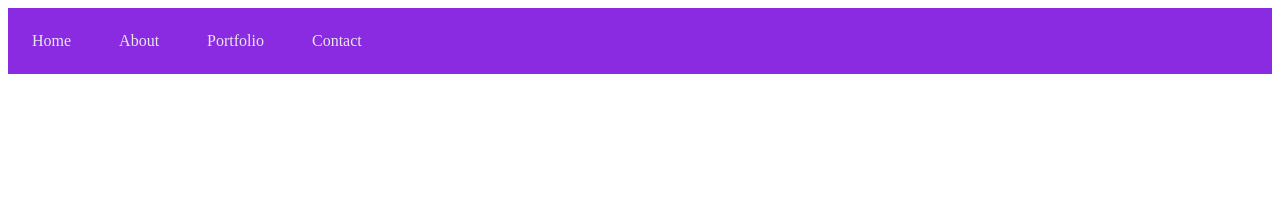
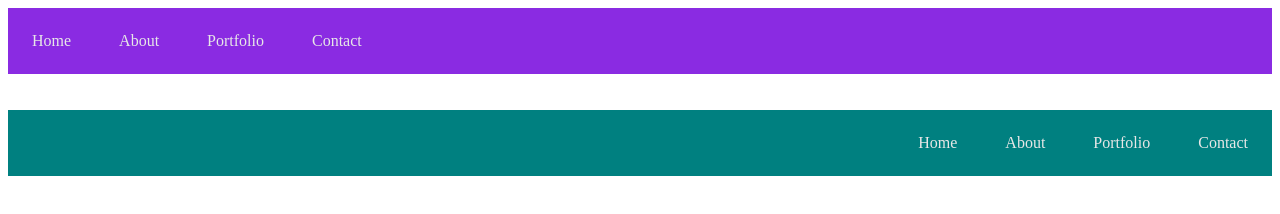
Before and after one commit to UNCValladaresHamlet/HTML_CSS_COMPONENTS, a plain HTML site: page index.html in a window 1280 px wide. Drawn offline with Linux system fonts and the light colour scheme.

Commit message:
made another nav bar with the content on the right

```diff
--- a/index.html
+++ b/index.html
@@ -16,5 +16,18 @@
             <li><a href="#">Contact</a></li>
           </ul>
     </nav>
+
+ <br>
+ <br>
+
+    <nav class= "menu">
+        <ul>
+            <li><a href="#">Home</a></li>
+            <li><a href="#">About</a></li>
+            <li><a href="#">Portfolio</a></li>
+            <li><a href="#">Contact</a></li>
+          </ul>
+    </nav>
+
 </body>
 </html>
--- a/styles.css
+++ b/styles.css
@@ -39,5 +39,43 @@ a {
   .navbar ul a:hover,
   .navbar ul a:focus,
   .navbar ul .active {
-    background-color: white;
+    background-color: rgb(117, 52, 52);
   }
+
+.menu {
+    background-color: teal;
+    display: flex; /* let's align the items so everything is nice and centered */
+    flex-direction: row-reverse;
+    align-items: center;
+}
+
+.menu a {
+    color: #e7e7e7;
+  }
+
+  .menu ul {
+   /* Let's reset the margin and padding of the list so it's is flush. */
+    margin: 0;
+    padding: 0;
+    list-style-type: none; /* Let's remove the bullet points */
+    display: flex; /* display the list flex and align the items centered */
+    align-items:center;
+  }
+
+
+  .menu ul li a {
+    color: #e7e7e7;
+    padding: 24px;
+    /*Let's make the anchor display block.
+       This will ensure when we hover, focus, or is active we get the full width and height
+        of the container.
+    */
+    display: block;
+  }
+
+  /* When a user hovers, focuses or if the link is active change the background */
+  .menu ul a:hover,
+  .menu ul a:focus,
+  .menu ul .active {
+    background-color: rgb(69, 101, 143);
+  }
```
